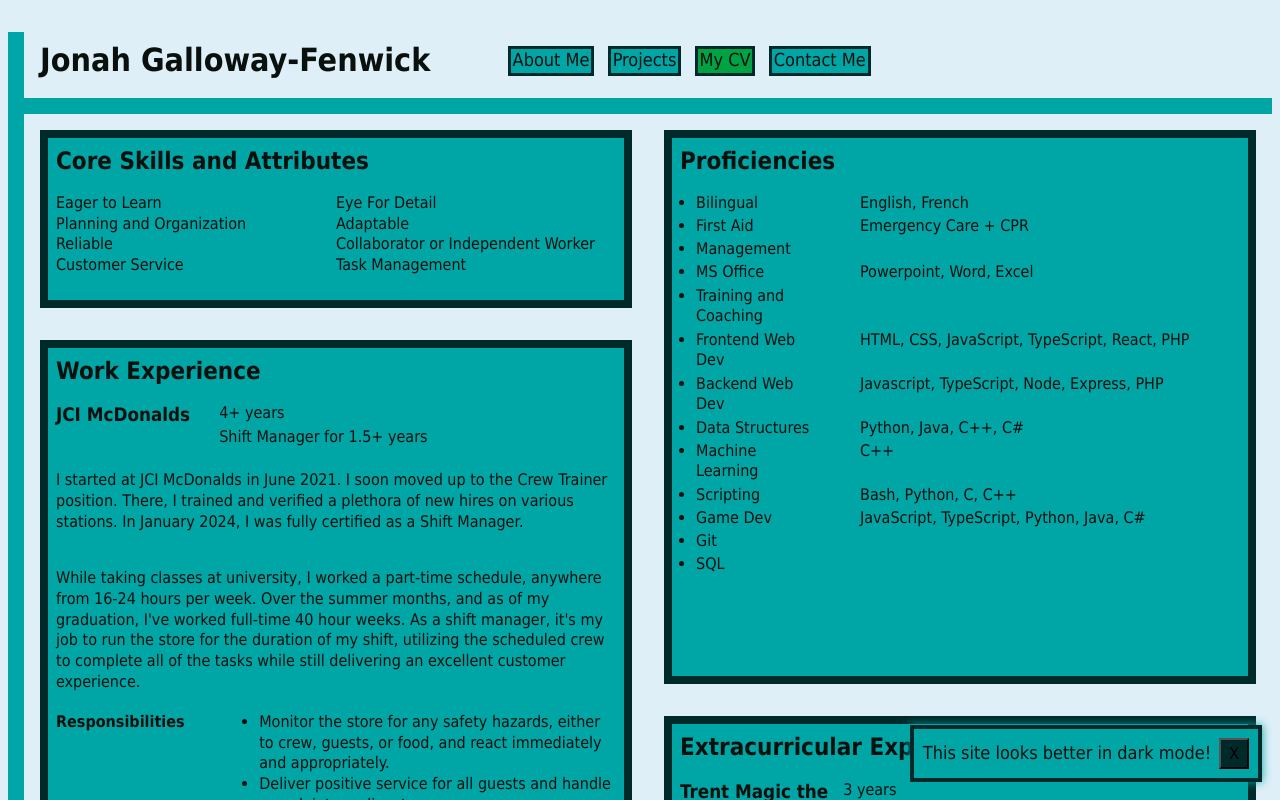
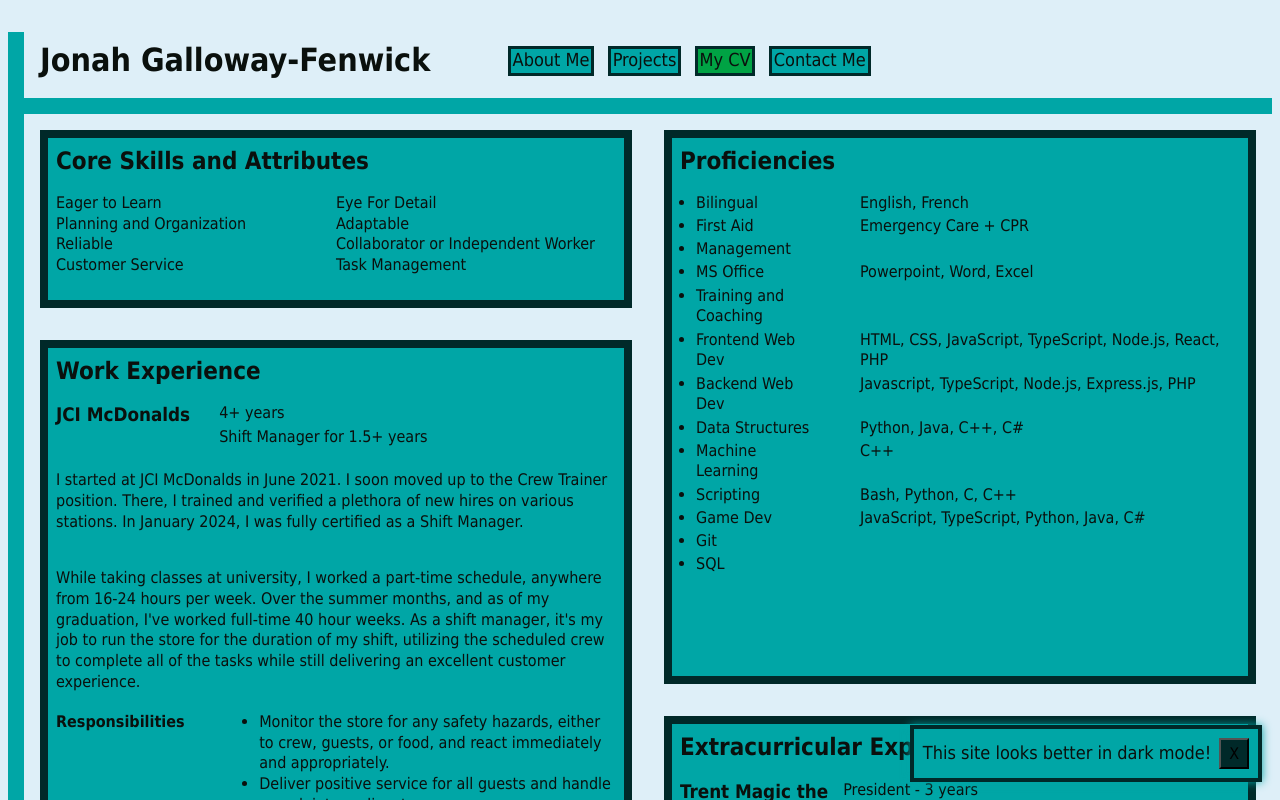
Before and after one commit to SwishyFishy/AboutMeWebsite, a React (Vite) app in the folder MyWebsite/: page /cv in a window 1280 px wide. Shown: the top 800 px of the page. Built offline with nearby package versions, Linux system fonts and the light colour scheme.

Commit message:
Content tweaks

```diff
--- a/MyWebsite/src/static_content/CV_Extracurricular.tsx
+++ b/MyWebsite/src/static_content/CV_Extracurricular.tsx
@@ -3,7 +3,7 @@ export function CV_Extracurricular()
     return(
         <div className="interval">
             <h3>Trent Magic the Gathering Community</h3>
-            <span>3 years</span>
+            <span>President - 3 years</span>
             <p>
                 The Trent Magic the Gathering Community, or TMTGC, is Trent University's Magic: the Gathering club. When I joined in my first year it was nearly dead - its founding members had all left the year prior, leaving a single 4th year student in charge, who had no interest in advertising or rebuilding a playerbase. I took sole control when he graduated that year, and I'm very proud to say that the club completely recovered.
             </p>
--- a/MyWebsite/src/static_content/CV_Skills.tsx
+++ b/MyWebsite/src/static_content/CV_Skills.tsx
@@ -13,9 +13,9 @@ export function CV_Skills()
             <dt>Training and Coaching</dt>
                 <dd></dd>
             <dt>Frontend Web Dev</dt>
-                <dd>HTML, CSS, JavaScript, TypeScript, React, PHP</dd>
+                <dd>HTML, CSS, JavaScript, TypeScript, Node.js, React, PHP</dd>
             <dt>Backend Web Dev</dt>
-                <dd>Javascript, TypeScript, Node, Express, PHP</dd>
+                <dd>Javascript, TypeScript, Node.js, Express.js, PHP</dd>
             <dt>Data Structures</dt>
                 <dd>Python, Java, C++, C#</dd>
             <dt>Machine Learning</dt>
```
